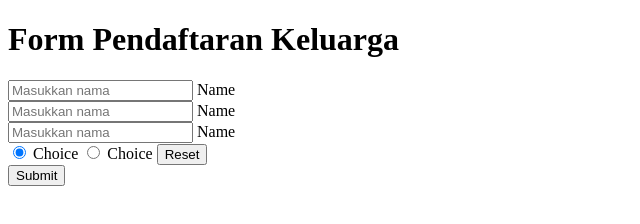
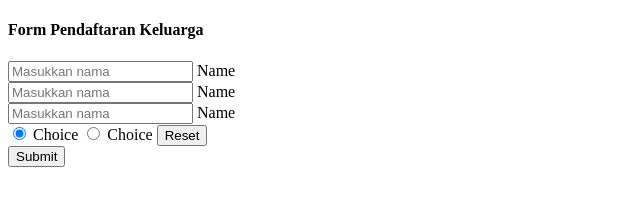
Before and after one commit to Bayyeee/git-dasar, a plain HTML site: page git2/keluarga.html in a window 1280 px wide. Shown: the whole page, without its empty margins (0-640 px from the left). Drawn offline with Linux system fonts and the light colour scheme.

Commit message:
modified file title pada file keluarga.html

```diff
--- a/git2/keluarga.html
+++ b/git2/keluarga.html
@@ -7,7 +7,7 @@
     <title>ini file daftar keluarga</title>
 </head>
 <body>
-    <h1>Form Pendaftaran Keluarga</h1>
+    <h4>Form Pendaftaran Keluarga</h4>
     <form action="" method="post">
       <div class="form-floating mb-3">
         <input
```
